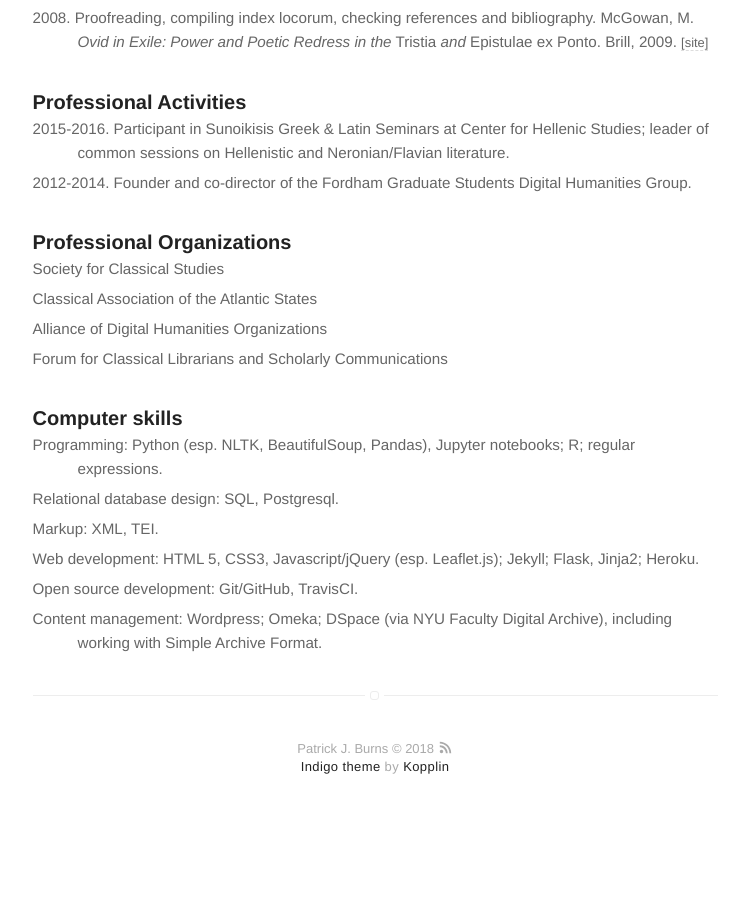
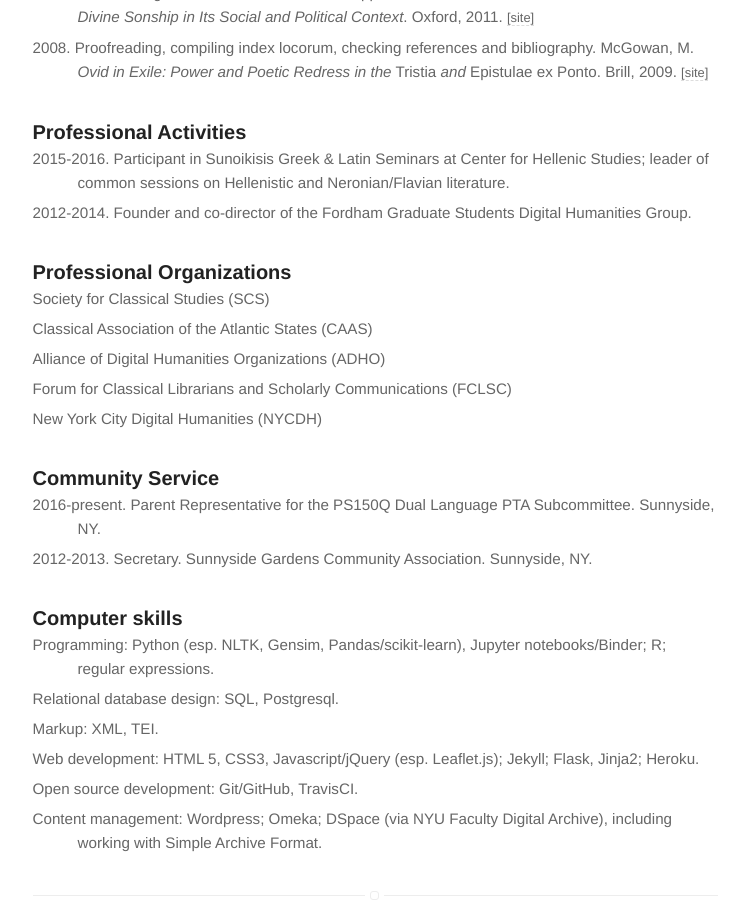
Before and after one commit to diyclassics/diyclassics.github.io, a Jekyll site: the page built from cv.md, in a window 1280 px wide and 900 px high, scrolled down 5080 px. Shown: the whole window, without its empty margins (265-1009 px from the left). Built offline with Jekyll 4.4.1, drawn with Linux system fonts in a browser that asks for light colours; before the commit the page ends 5918 px from its top, so only the background shows below that; some of the changed text lies outside the part shown.

Commit message:
Update cv

```diff
--- a/cv.md
+++ b/cv.md
@@ -53,7 +53,7 @@ October 2017
 
 #### Manuscripts in preparation
 
-- "Venus and venus in Lucan’s *Bellum civile*"
+- "Venus and *venus* in Lucan’s *Bellum civile*"
 - "Negativity and Negative Diction in Persius"
 - "A Pun on Argo in Apollonius Rhodius, *Argonautica* 1.1"
 - "Creating Stoplists for Historical Languages"
@@ -159,6 +159,7 @@ October 2017
 
 ### Awards and Honors
 
+- 2018\. *DH2018* ADHO Bursary.
 - 2016\. Google Summer of Code stipend for development on "Latin/Greek Backoff Lemmatizer" for the Classical Language Toolkit.
 <!--- - 2016\. Fordham University, Graduate School of Arts &amp; Sciences, Alumni Dissertation Fellowship. --->
 <!--- - 2015\. Fordham University, Graduate School of Arts &amp; Sciences. Research Fellowship. --->
@@ -217,10 +218,11 @@ October 2017
 
 ### Professional Organizations
 
-- Society for Classical Studies
-- Classical Association of the Atlantic States
-- Alliance of Digital Humanities Organizations
-- Forum for Classical Librarians and Scholarly Communications
+- Society for Classical Studies (SCS)
+- Classical Association of the Atlantic States (CAAS)
+- Alliance of Digital Humanities Organizations (ADHO)
+- Forum for Classical Librarians and Scholarly Communications (FCLSC)
+- New York City Digital Humanities (NYCDH)
 
 <!---
 ### Outreach
@@ -229,9 +231,14 @@ October 2017
 - 2013\. Nu School Classics. Introduction for preschoolers to the Greek alphabet with storytelling and art projects. Amazing Magic Beans Learning Center. Sunnyside, NY.
 --->
 
+### Community Service
+- 2016-present. Parent Representative for the PS150Q Dual Language PTA Subcommittee. Sunnyside, NY.
+- 2012-2013. Secretary. Sunnyside Gardens Community Association. Sunnyside, NY.
+
+
 ### Computer skills
 
-- Programming: Python (esp. NLTK, BeautifulSoup, Pandas), Jupyter notebooks; R; regular expressions. <!---CODING: Add Ruby, PHP, shell scripting; SVN? --->
+- Programming: Python (esp. NLTK, Gensim, Pandas/scikit-learn), Jupyter notebooks/Binder; R; regular expressions. <!---CODING: Add Ruby, PHP, shell scripting; SVN? --->
 - Relational database design: SQL, Postgresql. <!---Database: Add MySQL; RDF, triplestores, SPARQL --->
 - Markup: XML, TEI. <!--- XSLT --->
 - Web development: HTML 5, CSS3, Javascript/jQuery (esp. Leaflet.js); Jekyll; Flask, Jinja2; Heroku.
```
